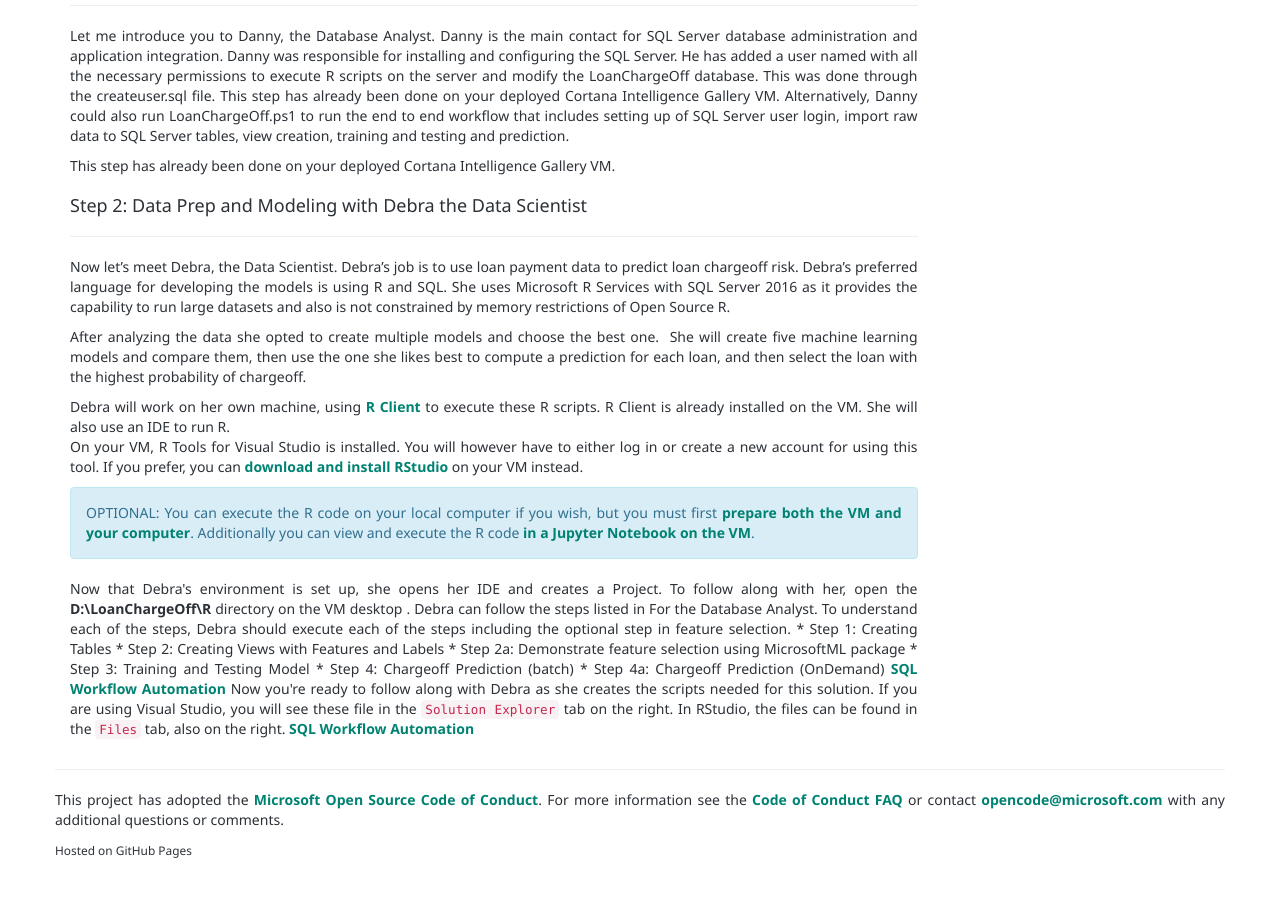
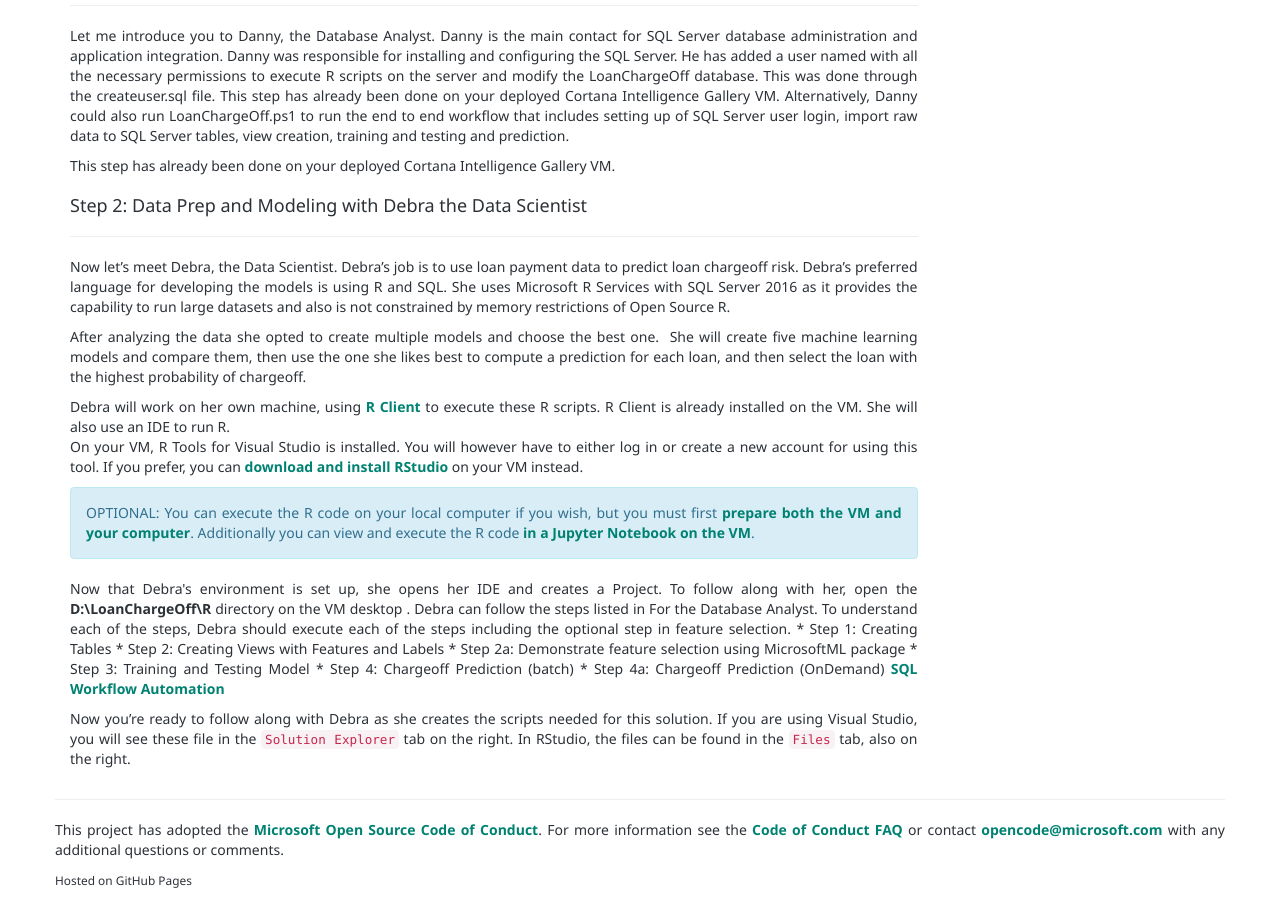
Before and after one commit to microsoft/r-server-loan-chargeoff, a Jekyll site: the page built from Typical.md, in a window 1280 px wide and 900 px high, scrolled down 637 px. Built offline with Jekyll 4.4.1, drawn with Linux system fonts in a browser that asks for light colours; nearby versions of some CDN libraries; before the commit the page ends 1507 px from its top, so only the background shows below that.

Commit message:
sql typical workflow

```diff
--- a/Typical.md
+++ b/Typical.md
@@ -156,16 +156,6 @@
 <a href="https://microsoft.github.io/r-server-loan-chargeoff/dba.html#workflow-automation"> SQL Workflow Automation </a>
 </span>
 
-    {% include step2.md %}
-
- <a name="step3" id="step3"></a>
-
-   {% include step3.md %}
-
-<a name="step4" id="step4"></a>
-
-    {% include step4.md %}
-
 </div>
 
 
--- a/_includes/step2.md
+++ b/_includes/step2.md
@@ -1,9 +1,5 @@
 
 Now you're ready to follow along with Debra as she creates the scripts needed for this solution. <span class="sql"> If you are using Visual Studio, you will see these file in the <code>Solution Explorer</code> tab on the right. In RStudio, the files can be found in the <code>Files</code> tab, also on the right. </span>
-
-<span class="sql">
-<a href="https://microsoft.github.io/r-server-loan-chargeoff/dba.html#workflow-automation"> SQL Workflow Automation </a>
-</span>
 
 <div class="hdi">The steps described below each create a function to perform their task.  The individual steps are described in more detail below.  The following scripts are then used to execute the steps.
 <ul><li>
```
